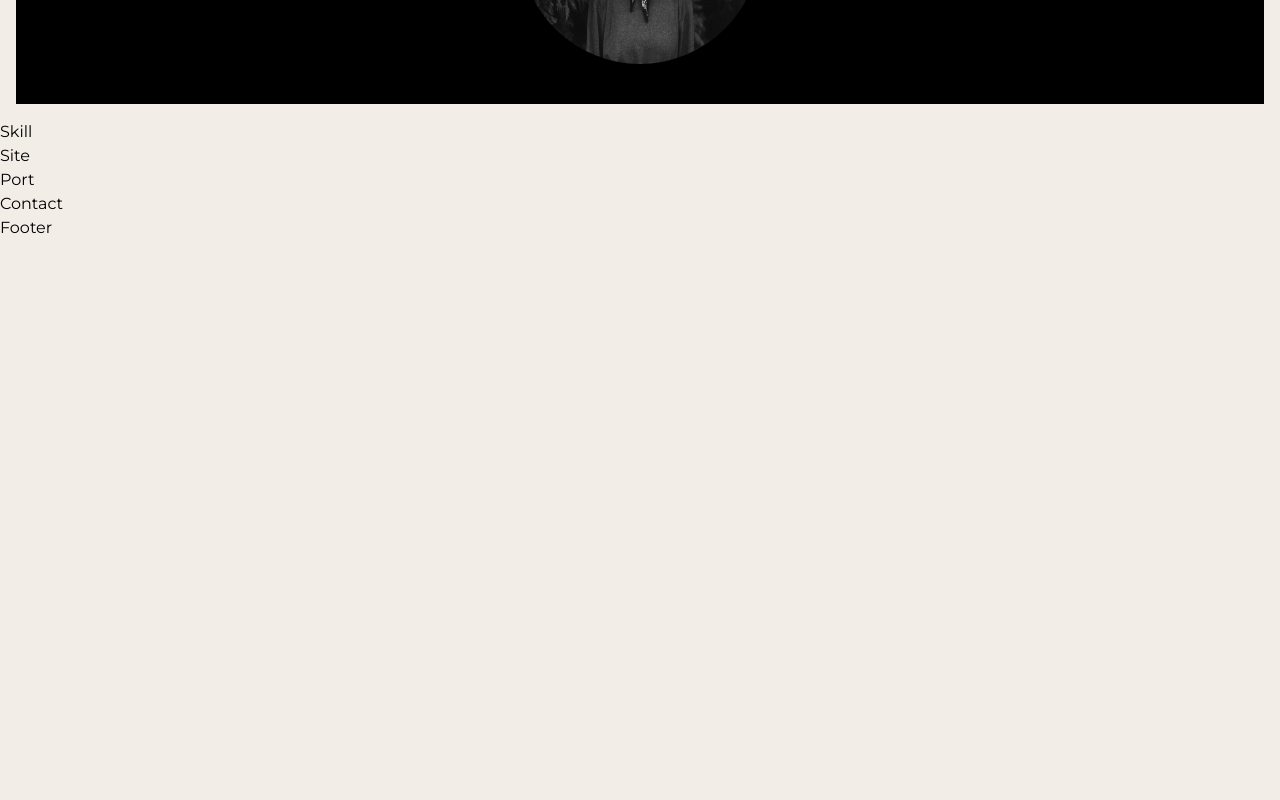
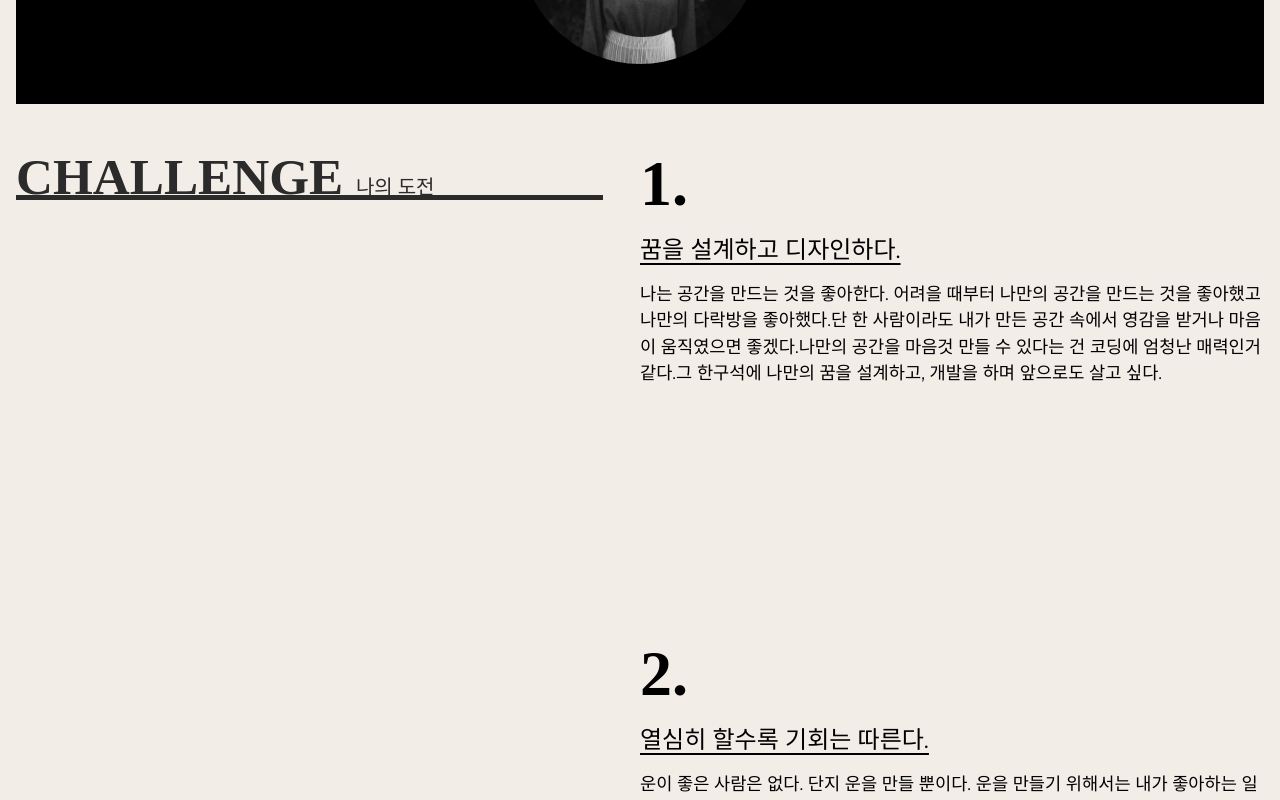
Before and after one commit to chu9400/port2023-next, a Next.js app: page / in a window 1280 px wide. Shown: the part 680-1480 px from the top of the page. Before the commit the page ends 920 px from the top, so only its background shows below. Built offline with nearby package versions, Linux system fonts and the light colour scheme; a small style sheet from the web is missing; a web font is replaced by a local one.

Commit message:
😊 스킬 완료

```diff
--- a/src/assets/scss/section/_skill.scss
+++ b/src/assets/scss/section/_skill.scss
@@ -0,0 +1,72 @@
+.skill__inner {
+    padding: 16px;
+    display: flex;
+    justify-content: space-between;
+
+    @media (max-width: 800px) {
+        flex-direction: column;
+    }
+
+    .skill__title {
+        position: sticky;
+        top: 70px;
+        left: 0;
+        width: 47%;
+        height: 5vw;
+        font-size: 4vw;
+        font-weight: 900;
+        line-height: 1.6;
+        font-family: var(--mainKor-font);
+        text-transform: uppercase;
+        color: var(--black100);
+        border-bottom: 0.4vw solid var(--black100);
+
+        @media (max-width: 800px) {
+            width: 100%;
+            margin-top: 10vw;
+            font-size: 30px;
+            height: auto;
+            top: 68px;
+            background-color: var(--mainBg-color);
+        }
+
+        em{
+            font-size: 1.25rem;
+            font-weight: 400;
+            line-height: 2;
+        }
+    }
+
+    .skill__desc {
+        width: 50%;
+
+        @media (max-width: 800px) {
+            padding: 5vw;
+            width: 100%;
+        }
+
+        span{
+            font-size: 5vw;
+            line-height: 1;
+            font-weight: 900;
+            line-height: 1.5;
+            font-family: var(--mainNum-font);
+
+            @media (max-width: 800px) {
+                font-size:20vw;
+            }
+        }
+
+        h3{
+            font-size: 1.5rem;
+            text-decoration: underline;
+            text-underline-position: under;
+            margin-bottom: 1vw;
+        }
+
+        p{
+            margin-bottom: 30vh;
+            font-size: 1.1rem;
+        }
+    }
+}
--- a/src/components/Intro.jsx
+++ b/src/components/Intro.jsx
@@ -1,7 +1,6 @@
 import React from "react";
 import Image from "next/image";
 import { introText } from "@/constants";
-
 
 const Intro = () => {
   return (
@@ -31,6 +30,7 @@
               alt="내 사진"
               width={300}
               height={300}
+              style={{width:"100%", height: "auto"}} /* 반응형 이미지 */
             />
           </div>
         </div>
--- a/src/components/Skill.jsx
+++ b/src/components/Skill.jsx
@@ -1,8 +1,31 @@
-import React from 'react'
+import React from "react";
+import {skillText} from "@/constants";
 
 const Skill = () => {
   return (
-    <div>Skill</div>
+    <section id="skill">
+      <div className="skill__inner">
+        <h2 className="skill__title">
+          challenge <em>나의 도전</em>
+          {/* <div className="skill__img">
+            <Image src="assets/img/skill_img_01.jpg" alt="이미지" />
+          </div> */}
+        </h2>
+        <div className="skill__desc">
+
+          {skillText.map((skill, key) => {
+            return (
+              <div key={key}>
+                <span>{key + 1}.</span>
+                <h3>{skill.title}</h3>
+                <p>{skill.desc}</p>
+              </div>
+            )
+          })}
+
+        </div>
+      </div>
+    </section>
   )
 }
 
```
